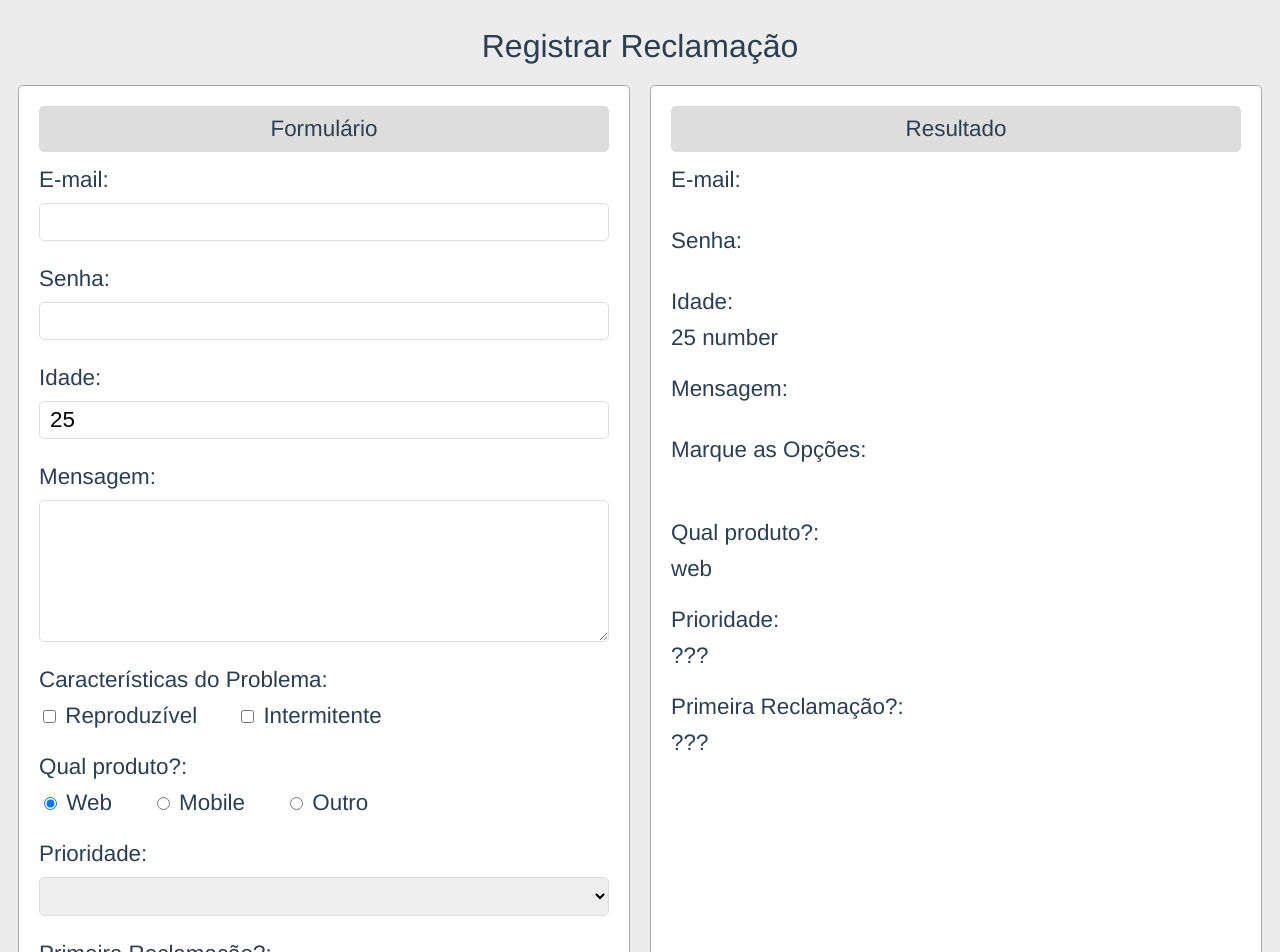
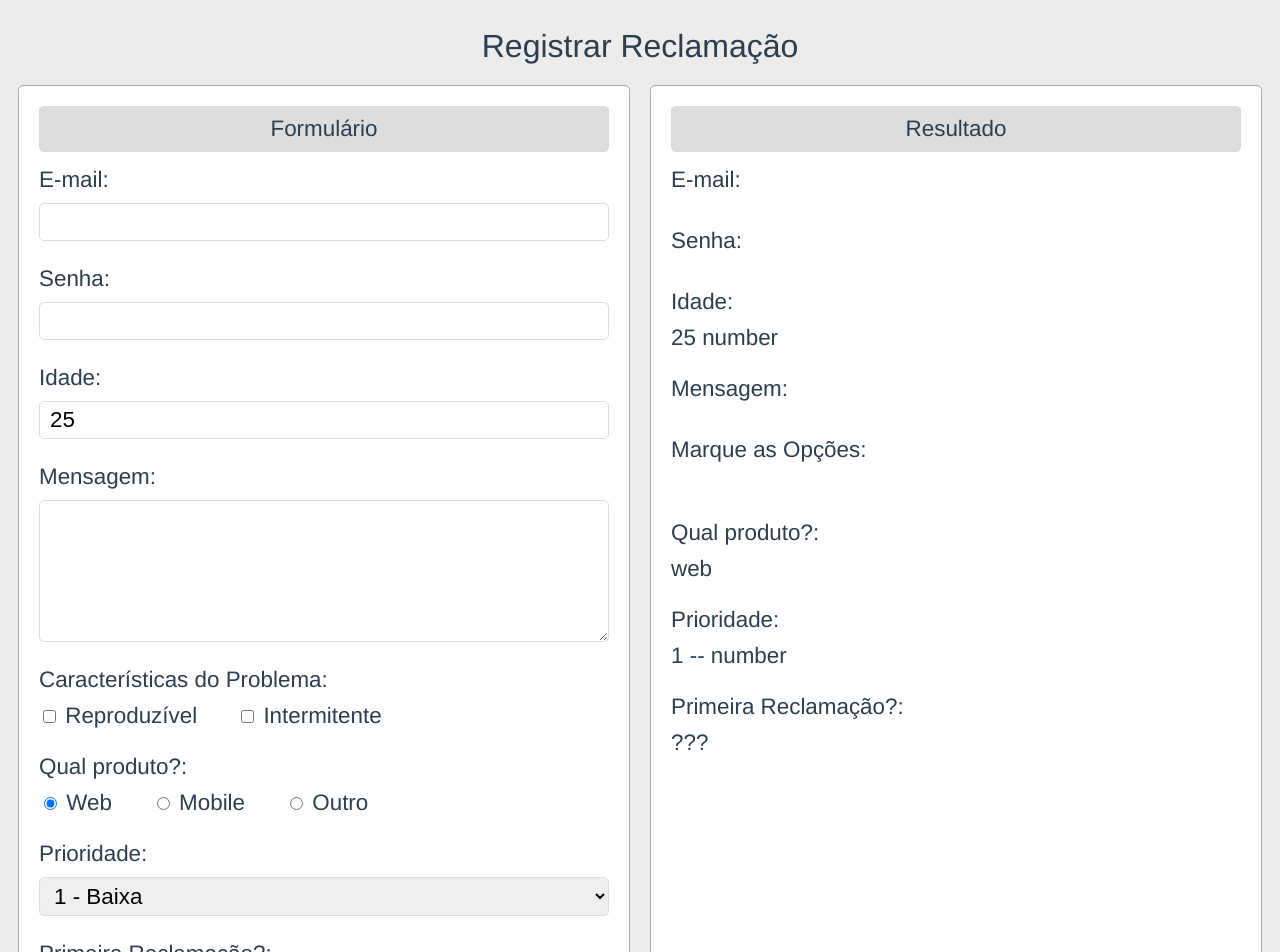
Before and after one commit to anderson-ribeiro-dev/manipulando-formul-rio-vuejs, a Vue app: page / in a window 1280 px wide. Shown: the top 952 px of the page. Built offline with nearby package versions, Linux system fonts and the light colour scheme.

Commit message:
v-model select com opções de objetos e valores default

```diff
--- a/src/App.vue
+++ b/src/App.vue
@@ -34,8 +34,14 @@
 					<span><input type="radio" value="outro" v-model="produto"> Outro</span>
 				</Rotulo>
 				<Rotulo nome="Prioridade">
-					<select name="" id="">
-						<option></option>
+					<select v-model="prioridade">
+						<!--:value="prioridade.codigo" ausente, seleciona valor -->
+						<option v-for="prioridade in prioridades"
+							:value="prioridade.codigo"
+						 	:key="prioridade.codigo"
+							:selected="prioridade.codigo === 1"  > <!-- valor padrão -->
+								{{ prioridade.codigo }} - {{ prioridade.nome }}
+						</option>
 					</select>
 				</Rotulo>
 				<Rotulo nome="Primeira Reclamação?">
@@ -72,7 +78,7 @@
 					<span>{{ produto }}</span>
 				</Rotulo>
 				<Rotulo nome="Prioridade">
-					<span>???</span>
+					<span>{{ prioridade }} -- {{ tipoPrioridade }} </span>
 				</Rotulo>
 				<Rotulo nome="Primeira Reclamação?">
 					<span>???</span>
@@ -92,6 +98,9 @@
 	computed: {
 		tipoIdade() {
 			return typeof this.usuario.idade //retorna o tipo
+		},
+		tipoPrioridade() {
+			return typeof this.prioridade
 		}
 	},
 	data() {
@@ -105,6 +114,12 @@
 			mensagens: '',
 			caracteristicas: [], //check
 			produto: 'web',
+			prioridade: 1,
+			prioridades: [
+				{ codigo: 1, nome: 'Baixa' },
+				{ codigo: 2, nome: 'Moderada' },
+				{ codigo: 3, nome: 'Alta' }
+			],
 			usuario: {
 				email: '',
 				senha: '',
```
